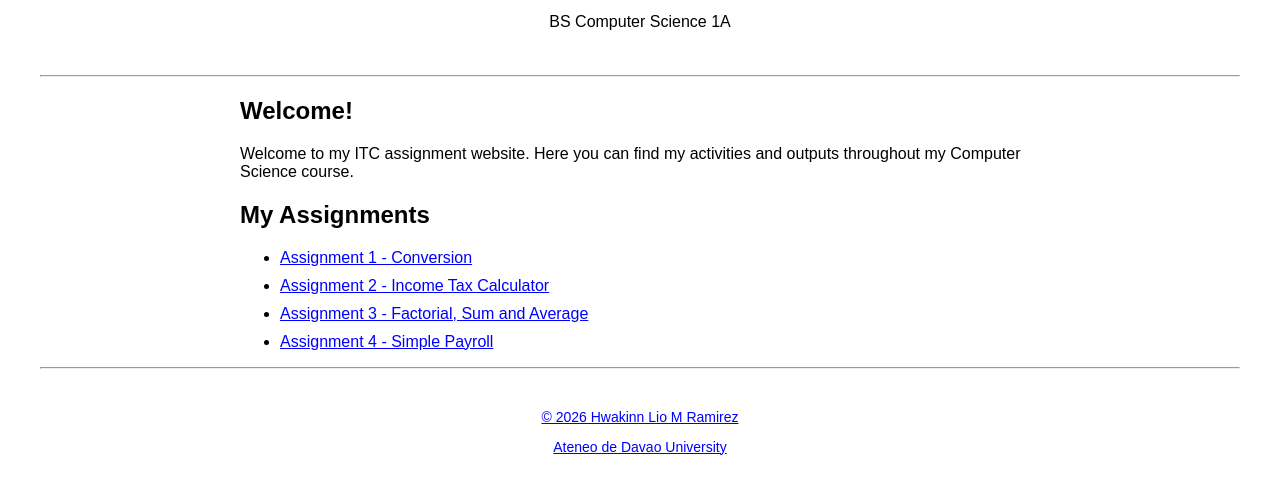
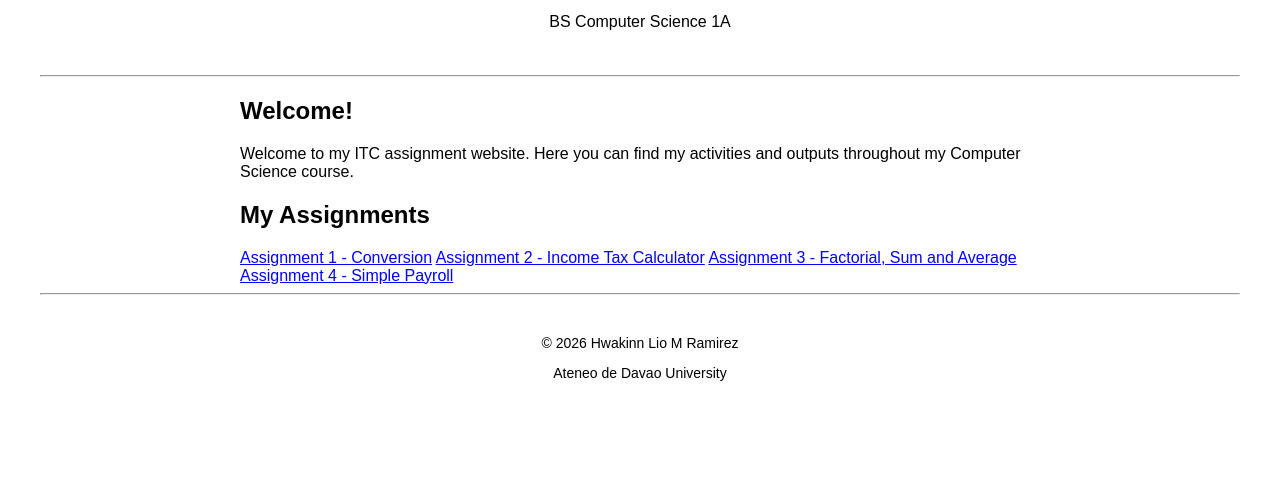
Before and after one commit to hramirez-hue/Webpage, a plain HTML site: page index.html in a window 1280 px wide. Shown: the part 265-758 px from the top of the page. Drawn offline with Linux system fonts and the light colour scheme.

Commit message:
Update index.html

```diff
--- a/index.html
+++ b/index.html
@@ -29,12 +29,16 @@
 
         <h2>My Assignments</h2>
 
-        <ul>
-            <li><a href="assignments/conversion.html">Assignment 1 - Conversion</a></li>
-            <li><a href="assignments/income-tax.html">Assignment 2 - Income Tax Calculator</a></li>
-            <li><a href="assignments/loops.html">Assignment 3 - Factorial, Sum and Average</a></li>
-            <li><a href="assignments/payroll.html">Assignment 4 - Simple Payroll</a</li>
-        </ul>
+<div class="assignment-buttons">
+    <a href="assignments/conversion.html">Assignment 1 - Conversion</a>
+
+    <a href="assignments/income-tax.html">Assignment 2 - Income Tax Calculator</a>
+
+    <a href="assignments/loops.html">Assignment 3 - Factorial, Sum and Average</a>
+
+    <a href="assignments/payroll.html">Assignment 4 - Simple Payroll</a>
+</div>
+
     </main>
 
     <hr>
```
